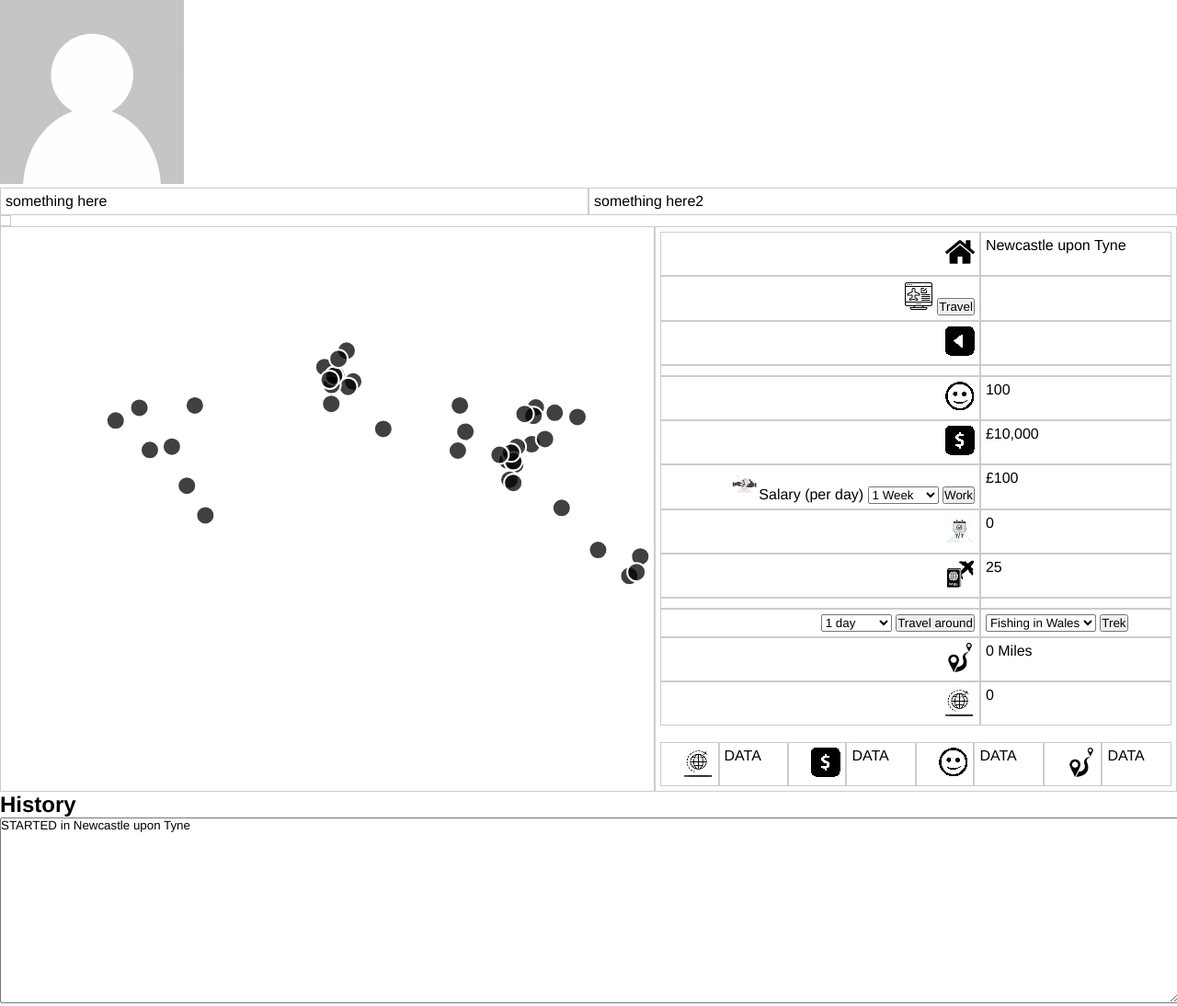
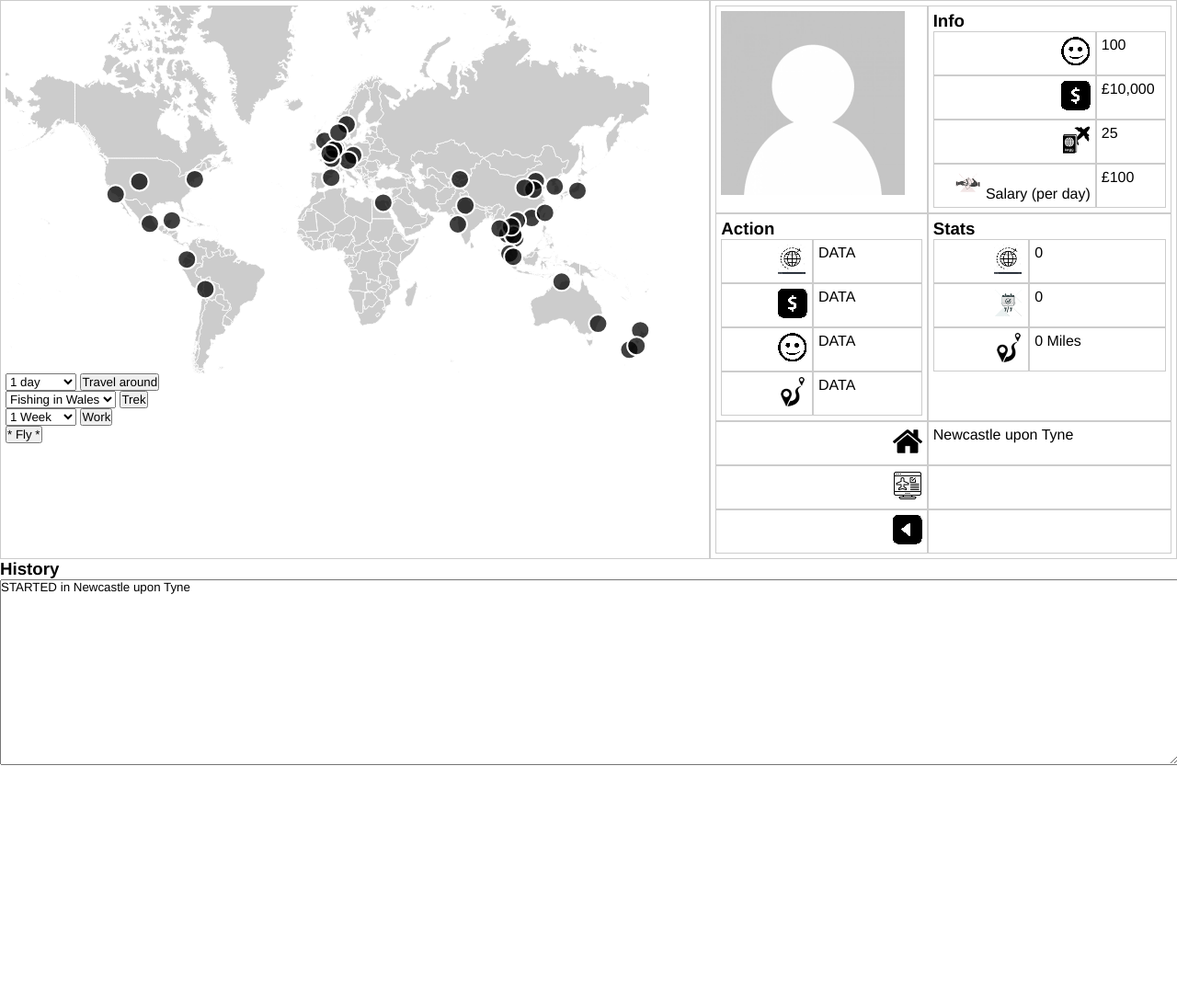
Before and after one commit to matnally/TravelMe, a plain HTML site: page index.html in a window 1280 px wide. Shown: the whole page at 92% size. After the commit the page ends 836 px from the top, so only its background shows below. Drawn offline with Linux system fonts and the light colour scheme; some packages are replaced by stand-ins of ours; a script that the page names is missing.

Commit message:
Some cleanup UI done

```diff
--- a/_js/map.js
+++ b/_js/map.js
@@ -10,15 +10,20 @@ function createMap() {
     ,fills: {
       country: 'yellow'
       ,destination:'black'
-      ,defaultFill: 'white'
-      ,chosenDestination: 'yellow'
+      ,defaultFill: '#CCC'
+      ,chosenDestination: 'PURPLE'
      } //fills
     ,geographyConfig: {
       highlightOnHover: true,
-      highlightFillColor: 'yellow',
-      highlightBorderColor: 'white',
+      highlightFillColor: 'red',
+      highlightBorderColor: 'black',
       highlightBorderWidth: 1,
       highlightBorderOpacity: 1,
+      popupOnHover: true,
+      highlightOnHover: true,
+      borderColor: 'white',
+      borderWidth: 1
+
       /*
       hideAntarctica: true,
       borderWidth: 1,
@@ -29,10 +34,8 @@ popupTemplate: function(geography, data) { //this function should just return a
       },
       popupOnHover: true, //disable the popup while hovering
       */
-      popupOnHover: true
-      ,highlightOnHover: true
-      ,borderColor: 'white'
-      ,borderWidth: 1
+
+
     }, //geographyConfig
     bubblesConfig: {
         borderWidth: 2,
--- a/index.html
+++ b/index.html
@@ -48,104 +48,14 @@
 <body>
 
 
+  <div class="divTable">
+    <div class="divRow">
+      <div class="divCell">
 
-  <img src="_imagesOLD/profile.png" alt="User profile pic">
-  <div class="divTable">
-      <div class="divCell" style="width:50%;">
-        <p>something here</p>
-      </div><!-- divCell -->
-      <div class="divCell" style="width:50%;">
-        <p>something here2</p>
-      </div><!-- divCell -->
-    </div><!-- divRow -->
+        <div id="divDatamaps" style="position: relative; width: 700px; height: 400px;"></div>
 
 
 
-
-
-    <div class="divRow">
-      <div class="divCell">
-      </div><!-- divCell -->
-    </div><!-- divRow -->
-  </div><!-- divTable -->
-
-
-
-
-
-  <div class="divTable">
-    <div class="divRow">
-
-      <div class="divCell" style="width:50%;">
-
-        <div id="divDatamaps" style="position: relative; width: 700px; height: 400px;"></div>
-
-      </div><!-- divCell -->
-      <div class="divCell" style="width:50%;">
-
-          <div class="divTable">
-            <div class="divRow">
-                <div class="divCell divRight"><img src="_images/guiHome.png" alt="Current Location"></div><!-- divCell -->
-              <div id="locationCurrentName" class="divCell">DATA</div><!-- divCell -->
-            </div><!-- divRow -->
-            <div class="divRow">
-              <div class="divCell divRight"><img src="_images/guiDestination.png" alt="Destination"> <button id="butTravel" type="button" onClick="actionSelectExecute('flight', '')">Travel</button></div><!-- divCell -->
-              <div id="locationDestinationName" class="divCell">DATA</div><!-- divCell -->
-            </div><!-- divRow -->
-            <div class="divRow">
-              <div class="divCell divRight"><img src="_images/guiPrevious.png" alt="Previous Location"></div><!-- divCell -->
-              <div id="meLocationPrevious" class="divCell">DATA</div><!-- divCell -->
-            </div><!-- divRow -->
-
-            <div class="divRow">
-              <div class="divCell divRight"></div><!-- divCell -->
-              <div class="divCell"></div><!-- divCell -->
-            </div><!-- divRow -->
-
-            <div class="divRow">
-              <div class="divCell divRight"><img src="_images/guiHappiness.png" alt="Happiness"></div><!-- divCell -->
-              <div id="meHappiness" class="divCell">DATA</div><!-- divCell -->
-            </div><!-- divRow -->
-            <div class="divRow">
-              <div class="divCell divRight"><img src="_images/guiMoney.png" alt="Money"></div><!-- divCell -->
-              <div id="meMoney" class="divCell">DATA</div><!-- divCell -->
-            </div><!-- divRow -->
-            <div class="divRow">
-              <div class="divCell divRight"><img src="_images/guiSalary.png" alt="">Salary (per day)
-
-                <select id="workChoice" onChange="actionSelect('work', this.value)">
-                  <!--<option value="0">Please choose</option>-->
-                  <option value="7">1 Week</option>
-                  <option value="14">2 Weeks</option>
-                  <option value="21">3 Weeks</option>
-                  <option value="28">1 Month</option>
-                  <option value="35">2 Months</option>
-                  <option value="42">3 Months</option>
-                  <option value="49">4 Months</option>
-                  <option value="56">5 Months</option>
-                  <option value="63">6 Months</option>
-                </select>
-                <button id="butWork" type="button" onClick="actionSelectExecute('work', this.value)">Work</button>
-
-              </div><!-- divCell -->
-              <div id="meSalary" class="divCell">DATA</div><!-- divCell -->
-            </div><!-- divRow -->
-            <div class="divRow">
-              <div class="divCell divRight"><img src="_images/guiDaysWorked.png" alt="Days worked"></div><!-- divCell -->
-              <div id="meDaysWorked" class="divCell">DATA</div><!-- divCell -->
-            </div><!-- divRow -->
-            <div class="divRow">
-              <div class="divCell divRight"><img src="_images/guiHolidays.png" alt="Hoilday days"></div><!-- divCell -->
-              <div id="meDaysLeft" class="divCell">DATA</div><!-- divCell -->
-            </div><!-- divRow -->
-
-            <div class="divRow">
-              <div class="divCell divRight"></div><!-- divCell -->
-              <div class="divCell"></div><!-- divCell -->
-            </div><!-- divRow -->
-
-            <div class="divRow">
-              <div class="divCell divRight">
 <select id="walkAboutChoice" onChange="actionSelect('walkAbout', this.value)">
   <!--<option value="0">Please choose</option>-->
   <option value="1">1 day</option>
@@ -165,47 +75,161 @@
   <option value="63">6 Months</option>
 </select>
 <button id="butWalkAbout" type="button" onClick="actionSelectExecute('walkAbout', this.value)">Travel around</button>
-              </div><!-- divCell -->
-              <div class="divCell">
+<br>
 <select id="trekChoice" onChange="actionSelect('trek', this.value)">
   <!-- will populate dynamically with Treks for Region -->
 </select>
 <button id="butTrek" type="button" onClick="actionSelectExecute('trek', this.value)">Trek</button>
+<br>
+<select id="workChoice" onChange="actionSelect('work', this.value)">
+  <!--<option value="0">Please choose</option>-->
+  <option value="7">1 Week</option>
+  <option value="14">2 Weeks</option>
+  <option value="21">3 Weeks</option>
+  <option value="28">1 Month</option>
+  <option value="35">2 Months</option>
+  <option value="42">3 Months</option>
+  <option value="49">4 Months</option>
+  <option value="56">5 Months</option>
+  <option value="63">6 Months</option>
+</select>
+<button id="butWork" type="button" onClick="actionSelectExecute('work', this.value)">Work</button>
+<br>
+<button id="butTravel" type="button" onClick="actionSelectExecute('flight', '')">* Fly *</button>
+
+
+
+      </div><!-- divCell -->
+      <div class="divCell">
+
+
+
+
+  <div class="divTable">
+    <div class="divRow">
+      <div class="divCell">
+      <!-- TOP LEFT -->
+
+
+        <img src="_imagesOLD/profile.png" alt="User profile pic">
+
+
+      </div><!-- divCell -->
+      <div class="divCell">
+      <!-- TOP RIGHT -->
+
+
+      <h3>Info</h3>
+      <div class="divTable">
+        <div class="divRow">
+          <div class="divCell divRight"><img src="_images/guiHappiness.png" alt="Happiness"></div><!-- divCell -->
+          <div id="meHappiness" class="divCell">DATA</div><!-- divCell -->
+        </div><!-- divRow -->
+        <div class="divRow">
+          <div class="divCell divRight"><img src="_images/guiMoney.png" alt="Money"></div><!-- divCell -->
+          <div id="meMoney" class="divCell">DATA</div><!-- divCell -->
+        </div><!-- divRow -->
+        <div class="divRow">
+          <div class="divCell divRight"><img src="_images/guiHolidays.png" alt="Hoilday days Left"></div><!-- divCell -->
+          <div id="meDaysLeft" class="divCell">DATA</div><!-- divCell -->
+        </div><!-- divRow -->
+        <div class="divRow">
+          <div class="divCell divRight"><img src="_images/guiSalary.png" alt="">
+            Salary (per day)
+          </div><!-- divCell -->
+          <div id="meSalary" class="divCell">DATA</div><!-- divCell -->
+        </div><!-- divRow -->
+      </div><!-- divTable -->
+
+
       </div><!-- divCell -->
     </div><!-- divRow -->
+    <div class="divRow">
+      <div class="divCell">
+      <!-- BOTTOM LEFT -->
 
+
+        <h3>Action</h3>
+        <div id="actionTable" class="divTable">
+          <div class="divRow">
+            <div class="divCell divRight"><img src="_images/guiDaysTravelled.png" alt="Days"></div><!-- divCell -->
+            <div id="divActionDays" class="divCell">DATA</div><!-- divCell -->
+          </div><!-- divRow -->
+          <div class="divRow">
+            <div class="divCell divRight"><img src="_images/guiMoney.png" alt="Cost / Wages"></div><!-- divCell -->
+            <div id="divActionMoney" class="divCell">DATA</div><!-- divCell -->
+          </div><!-- divRow -->
+          <div class="divRow">
+            <div class="divCell divRight"><img src="_images/guiHappiness.png" alt="Happiness"></div><!-- divCell -->
+            <div id="divActionHappiness" class="divCell">DATA</div><!-- divCell -->
+          </div><!-- divRow -->
+          <div class="divRow">
+            <div class="divCell divRight"><img src="_images/guiDistanceTravelled.png" alt="Distance Travelled"></div><!-- divCell -->
+            <div id="divActionTravelledDistance" class="divCell">DATA</div><!-- divCell -->
+          </div><!-- divRow -->
+        </div><!-- actionTable divTable -->
+
+
+      </div><!-- divCell -->
+      <div class="divCell">
+      <!-- BOTTOM RIGHT -->
+
+
+        <h3>Stats</h3>
+        <div class="divTable">
+          <div class="divRow">
+            <div class="divCell divRight"><img src="_images/guiDaysTravelled.png" alt="Days Travelled"></div><!-- divCell -->
+            <div id="meTravelledDays" class="divCell">DATA</div><!-- divCell -->
+          </div><!-- divRow -->
+          <div class="divRow">
+            <div class="divCell divRight"><img src="_images/guiDaysWorked.png" alt="Days worked"></div><!-- divCell -->
+            <div id="meDaysWorked" class="divCell">DATA</div><!-- divCell -->
+          </div><!-- divRow -->
           <div class="divRow">
             <div class="divCell divRight"><img src="_images/guiDistanceTravelled.png" alt="Distance Travelled"></div><!-- divCell -->
             <div id="meTravelledDistance" class="divCell">DATA</div><!-- divCell -->
           </div><!-- divRow -->
-            <div class="divRow">
-              <div class="divCell divRight"><img src="_images/guiDaysTravelled.png" alt="Days Travelled"></div><!-- divCell -->
-              <div id="meTravelledDays" class="divCell">DATA</div><!-- divCell -->
-            </div><!-- divRow -->
         </div><!-- divTable -->
 
-          <br>
-
-          <div id="actionTable" class="divTable">
-              <div class="divRow">
-              <div class="divCell divRight"><img src="_images/guiDaysTravelled.png" alt="Days"></div><!-- divCell -->
-              <div id="divActionDays" class="divCell">DATA</div><!-- divCell -->
-              <div class="divCell divRight"><img src="_images/guiMoney.png" alt="Cost / Wages"></div><!-- divCell -->
-              <div id="divActionMoney" class="divCell">DATA</div><!-- divCell -->
-              <div class="divCell divRight"><img src="_images/guiHappiness.png" alt="Happiness"></div><!-- divCell -->
-              <div id="divActionHappiness" class="divCell">DATA</div><!-- divCell -->
-              <div class="divCell divRight"><img src="_images/guiDistanceTravelled.png" alt="Distance Travelled"></div><!-- divCell -->
-              <div id="divActionTravelledDistance" class="divCell">DATA</div><!-- divCell -->
-            </div><!-- divRow -->
-          </div><!-- divTable -->
 
       </div><!-- divCell -->
     </div><!-- divRow -->
 
-  </div><!-- divTable  -->
 
-  <h2>History</h2>
+    <div class="divRow">
+        <div class="divCell divRight"><img src="_images/guiHome.png" alt="Current Location"></div><!-- divCell -->
+      <div id="locationCurrentName" class="divCell">DATA</div><!-- divCell -->
+    </div><!-- divRow -->
+    <div class="divRow">
+      <div class="divCell divRight"><img src="_images/guiDestination.png" alt="Destination"></div><!-- divCell -->
+      <div id="locationDestinationName" class="divCell">DATA</div><!-- divCell -->
+    </div><!-- divRow -->
+    <div class="divRow">
+      <div class="divCell divRight"><img src="_images/guiPrevious.png" alt="Previous Location"></div><!-- divCell -->
+      <div id="meLocationPrevious" class="divCell">DATA</div><!-- divCell -->
+    </div><!-- divRow -->
+
+
+
+
+  </div><!-- divTable -->
+
+
+
+</div><!-- divCell -->
+</div><!-- divRow -->
+</div><!-- divTable -->
+
+
+
+
+
+
+
+
+  <h3>History</h3>
   <textarea id="elemHistory"></textarea>
+
 
   <script>
     $(document).ready(function() {
```
Lines whose indentation alone changed are shown as unchanged.
